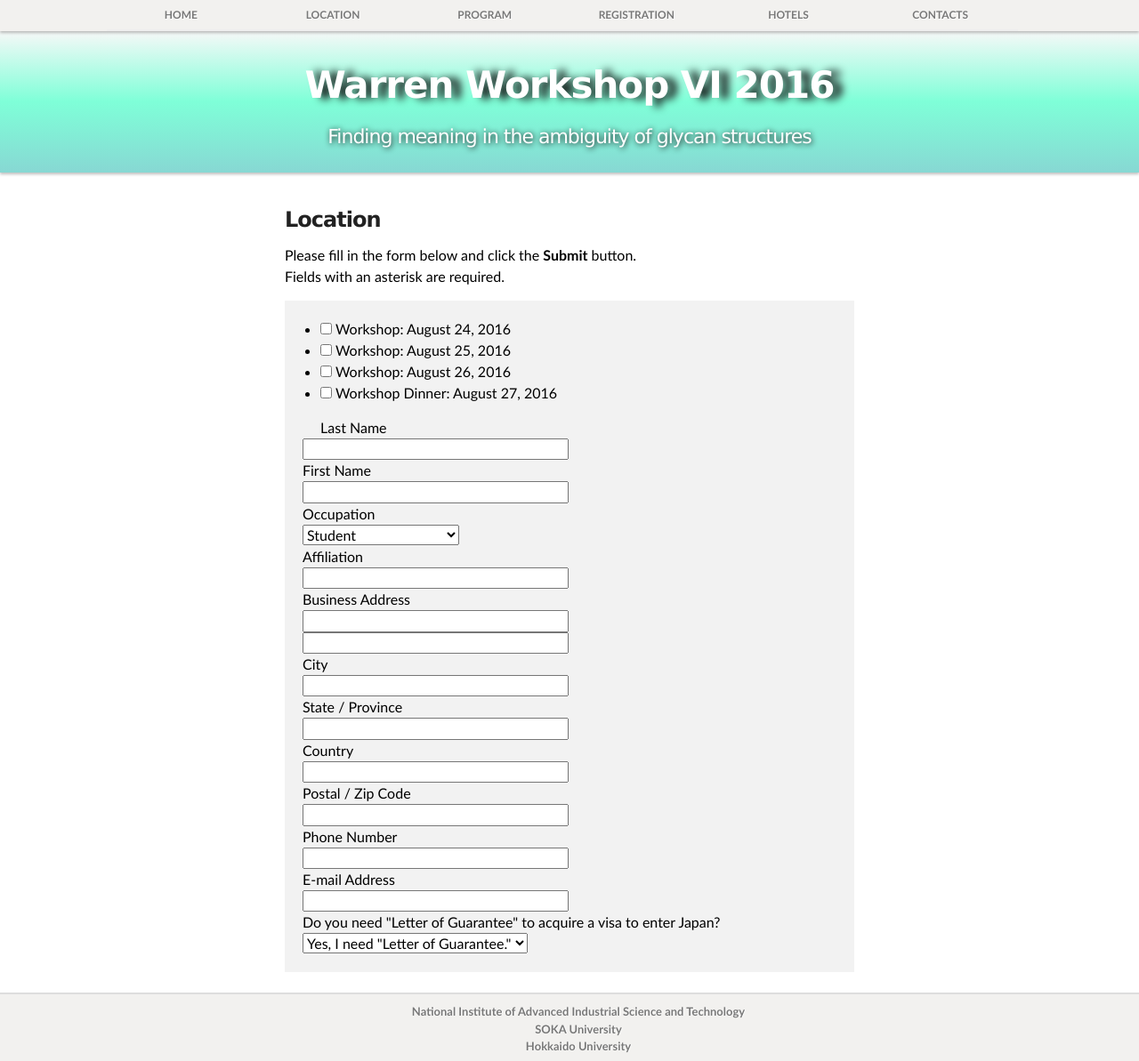
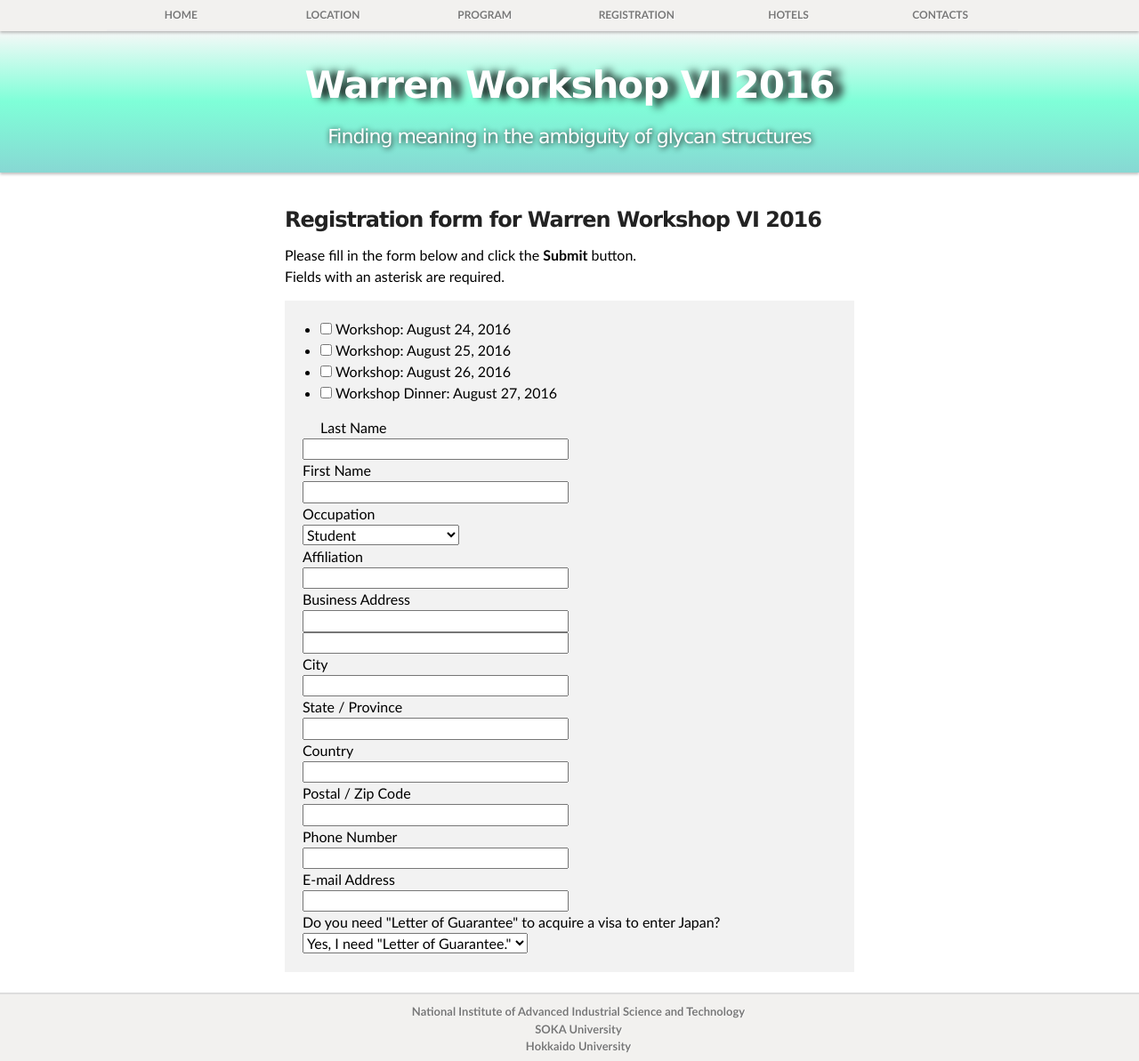
Before and after one commit to yamazakiM/test_warren2016, a Jekyll site: the page built from registration/register.html, in a window 1280 px wide and 1193 px high. Shown: the whole window at 89% size. Built offline with Jekyll 4.4.1, drawn with Linux system fonts in a browser that asks for light colours; nearby versions of some CDN libraries; library files that are not in the unit come from our copies.

Commit message:
Update register.html

```diff
--- a/registration/register.html
+++ b/registration/register.html
@@ -5,7 +5,7 @@ layout: default
 <!-- MAIN CONTENT -->
 <div id="main_content_wrap" class="outer">
   <section id="main_content" class="inner">
-    <h3 id="location">Location</h3>
+    <h3 id="location">Registration form for Warren Workshop VI 2016</h3>
     <hr>
 <div class="divLayoutContentMain">
 		<p>Please fill in the form below and click the <strong>Submit</strong> button.<br>
```
